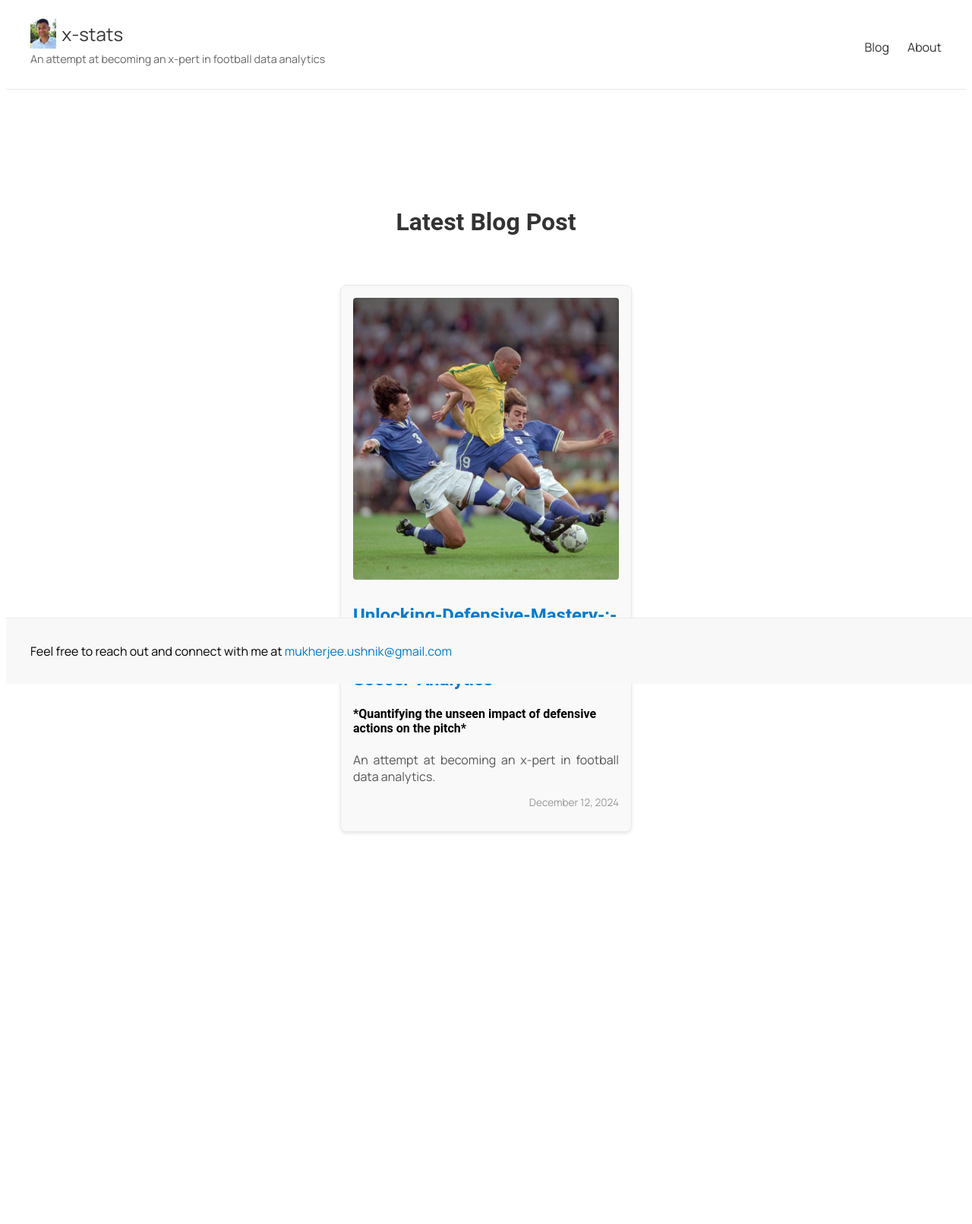
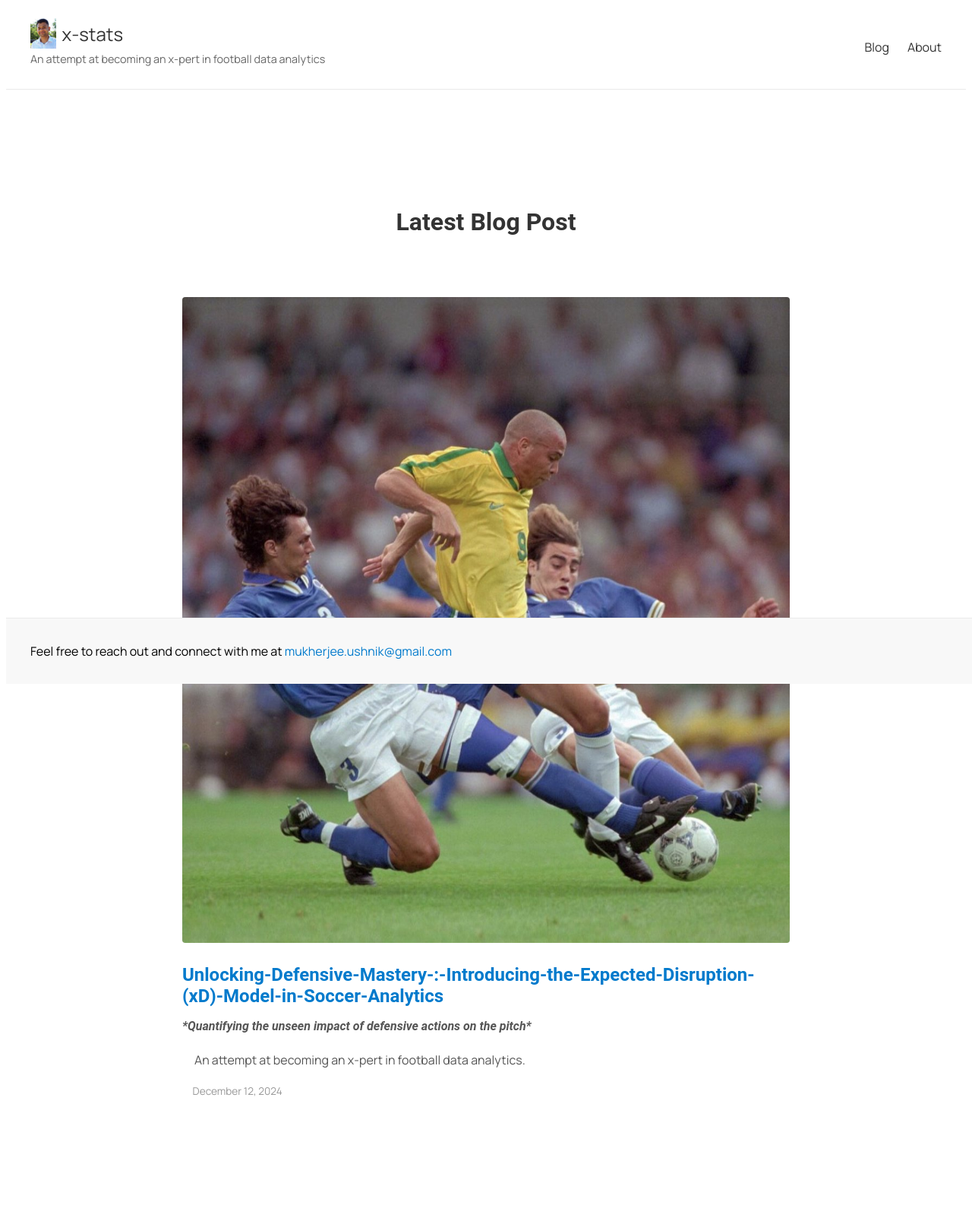
Before and after one commit to u3mukher/x-stats, a Jekyll site: the page built from index.md, in a window 1280 px wide. Shown: the whole page at 76% size. Built offline with Jekyll 4.4.1, drawn with Linux system fonts in a browser that asks for light colours; before the commit the page ends 1231 px from its top, so only the background shows below that.

Commit message:
Update custom.css

```diff
--- a/assets/css/custom.css
+++ b/assets/css/custom.css
@@ -111,25 +111,28 @@ h1, h2, h3, h4, h5, h6 {
 
 .posts-container {
   display: flex;
-  flex-wrap: wrap;
+  flex-direction: column;
   gap: 2em;
   justify-content: center;
+  align-items: center;
 }
 
 .post-item {
-  background-color: #f9f9f9;
-  border: 1px solid #eaeaea;
-  border-radius: 8px;
+  display: flex;
+  flex-direction: column;
+  align-items: flex-start;
+  width: 100%;
+  max-width: 800px;
   padding: 1em;
-  max-width: 350px;
-  width: 100%;
-  box-shadow: 0 2px 4px rgba(0, 0, 0, 0.1);
-  transition: transform 0.3s ease, box-shadow 0.3s ease;
+  /* Remove box-like boundary */
+  background-color: transparent;
+  border: none;
+  box-shadow: none;
 }
 
 .post-item:hover {
-  transform: translateY(-5px);
-  box-shadow: 0 4px 8px rgba(0, 0, 0, 0.2);
+  transform: none;
+  box-shadow: none;
 }
 
 .post-image {
@@ -143,6 +146,7 @@ h1, h2, h3, h4, h5, h6 {
   font-size: 1.5em;
   margin: 0.5em 0;
   color: #007acc;
+  font-weight: bold;
 }
 
 .post-title a {
@@ -154,21 +158,69 @@ h1, h2, h3, h4, h5, h6 {
   text-decoration: underline;
 }
 
+.post-subtitle {
+  font-size: 1em;
+  color: #555555;
+  margin: 0.25em 0 0.5em 0;
+  font-style: italic;
+}
+
 .post-excerpt {
   font-size: 1em;
   color: #555555;
   margin-bottom: 0.5em;
-  text-align: justify;
+  text-align: left;
+  padding-left: 1em; /* Right indent */
+  width: 100%;
 }
 
 .post-date {
   font-size: 0.85em;
   color: #999999;
-  text-align: right;
+  text-align: left;
+  padding-left: 1em; /* Align with excerpt */
 }
+
 /* Centralized Content Layout */
 main {
   padding: 4em 2em;
   max-width: 1000px;
   margin: 0 auto;
 }
+
+/* Responsive Design */
+@media (max-width: 768px) {
+  .site-header, .site-footer {
+    flex-direction: column;
+    align-items: flex-start;
+  }
+
+  .site-nav ul {
+    flex-direction: column;
+    gap: 0.5em;
+  }
+
+  .site-footer {
+    position: static;
+  }
+
+  .posts-container {
+    align-items: center;
+  }
+
+  .post-item {
+    max-width: 100%;
+  }
+
+  main {
+    padding: 4em 1em;
+    max-width: 100%;
+  }
+}
+
+/* Centralized Content Layout */
+main {
+  padding: 4em 2em;
+  max-width: 1000px;
+  margin: 0 auto;
+}
```
